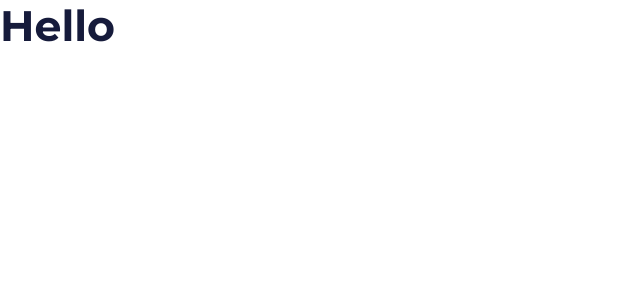
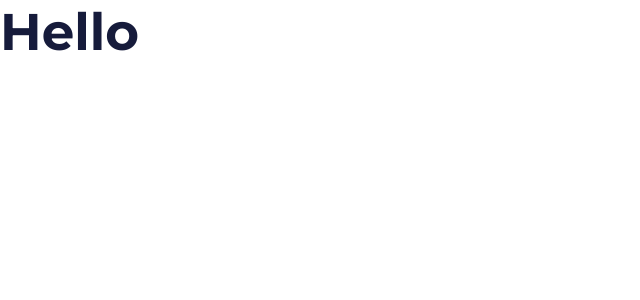
Before and after one commit to AlekseiOvchinnikov13/mors, a Next.js app: page / in a window 1280 px wide. Shown: the top 300 px of the page, without its empty margins (0-640 px from the left). Built offline with nearby package versions, Linux system fonts and the light colour scheme.

Commit message:
change Header.module.scss styles

```diff
--- a/src/components/Header/Header.module.scss
+++ b/src/components/Header/Header.module.scss
@@ -1,6 +1,6 @@
 @import "../../app/styles/variables.module";
 
 .title {
-  font-size: $DESKTOP_FZ_TITLE_SECONDARY;
+  font-size: $DESKTOP_FZ_TITLE_PRIMARY;
   color: $COLOR_DARKBLUE_DARK;
 }
```
